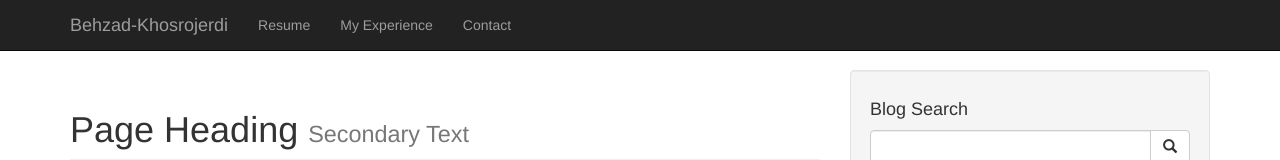
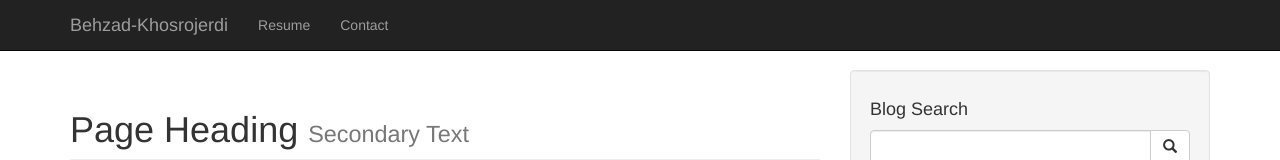
Before and after one commit to behzad-khosrojerdi/behzad-khosrojerdi.github.io, a plain HTML site: page index.html in a window 1280 px wide. Shown: the top 160 px of the page. Drawn offline with Linux system fonts and the light colour scheme.

Commit message:
Update index.html

```diff
--- a/index.html
+++ b/index.html
@@ -46,9 +46,6 @@
                 <ul class="nav navbar-nav">
                     <li>
                         <a href="#">Resume</a>
-                    </li>
-                    <li>
-                        <a href="#">My Experience</a>
                     </li>
                     <li>
                         <a href="#">Contact</a>
```
